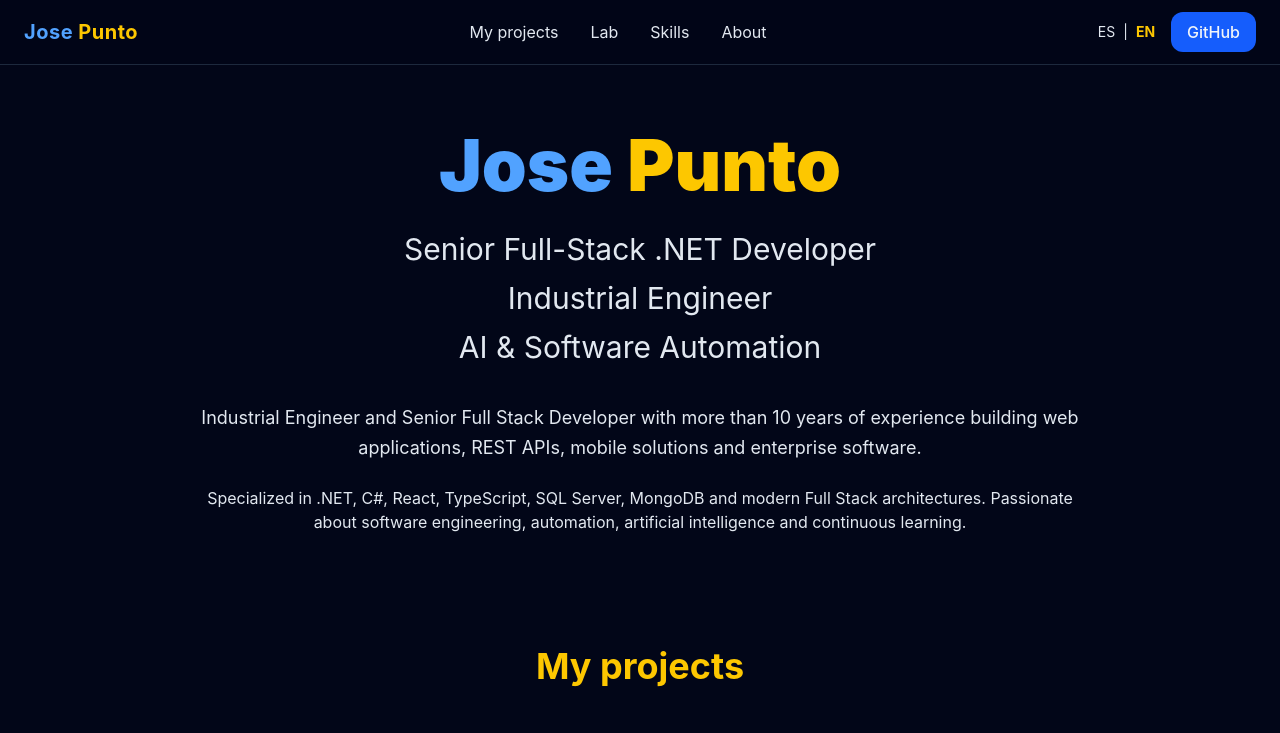
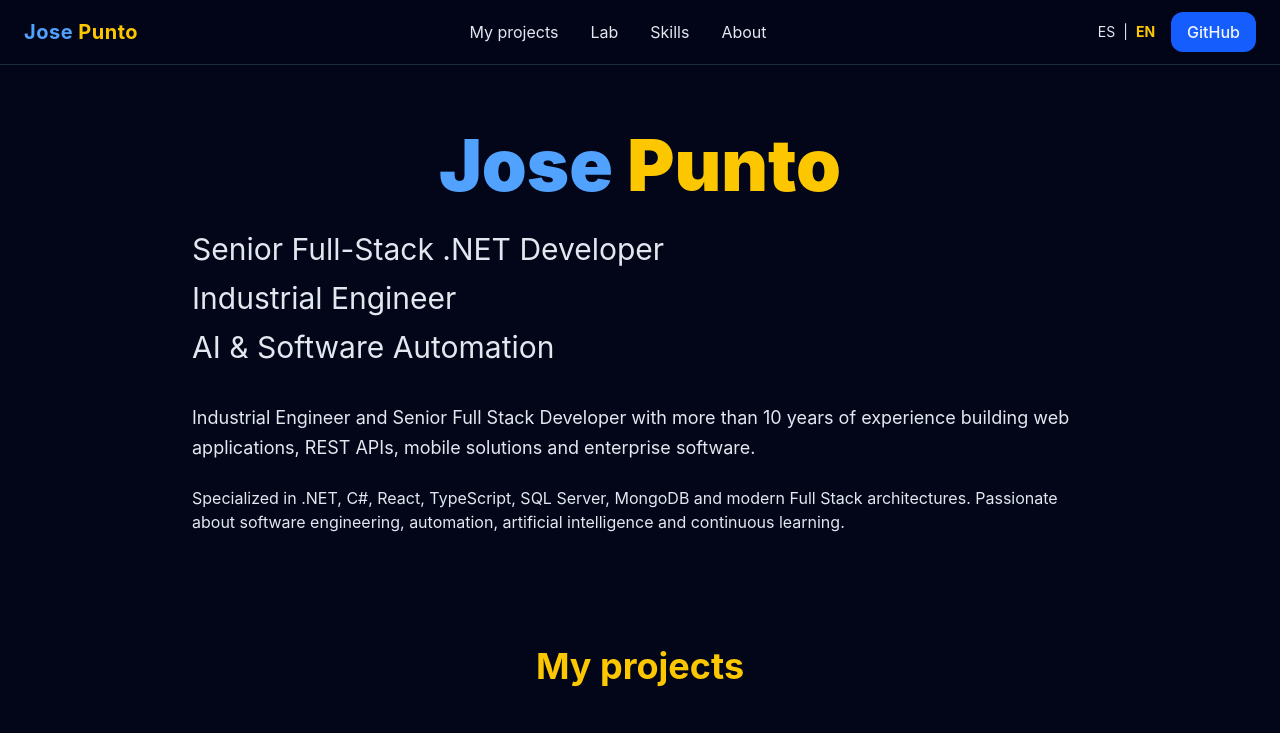
Before and after one commit to iamjosepunto/iamjosepunto.github.io, a React (Vite) app: page / in a window 1280 px wide. Shown: the top 733 px of the page. Built offline with nearby package versions, Linux system fonts and the light colour scheme; grey boxes are pictures that could not be loaded.

Commit message:
Align hero content to the left

```diff
--- a/src/components/Hero.tsx
+++ b/src/components/Hero.tsx
@@ -15,12 +15,13 @@ const Hero = () => {
         py-16
       "
     >
-      <div className="max-w-5xl mx-auto text-center">
+      <div className="max-w-5xl mx-auto">
         <motion.h1
           initial={{ opacity: 0, y: 25 }}
           animate={{ opacity: 1, y: 0 }}
           transition={{ duration: 0.6 }}
           className="
+            text-center
             text-5xl
             md:text-7xl
             font-black
@@ -36,16 +37,19 @@ const Hero = () => {
           animate={{ opacity: 1, y: 0 }}
           transition={{ delay: 0.2 }}
           className="
+            max-w-4xl
+            mx-auto
             text-xl
             md:text-3xl
             text-ivory
             mb-8
             leading-relaxed
+            text-left
           "
         >
-          <div>{t("hero.role1")}</div>
-          <div>{t("hero.role2")}</div>
-          <div>{t("hero.role3")}</div>
+          <div>Senior Full-Stack .NET Developer</div>
+          <div>Industrial Engineer</div>
+          <div>AI & Software Automation</div>
         </motion.h2>
 
         <motion.p
@@ -58,6 +62,7 @@ const Hero = () => {
             text-ivory
             text-lg
             leading-relaxed
+            text-left
           "
         >
           {t("hero.description1")}
@@ -73,6 +78,7 @@ const Hero = () => {
             text-ivory
             text-base
             mt-6
+            text-left
           "
         >
           {t("hero.description2")}
```
